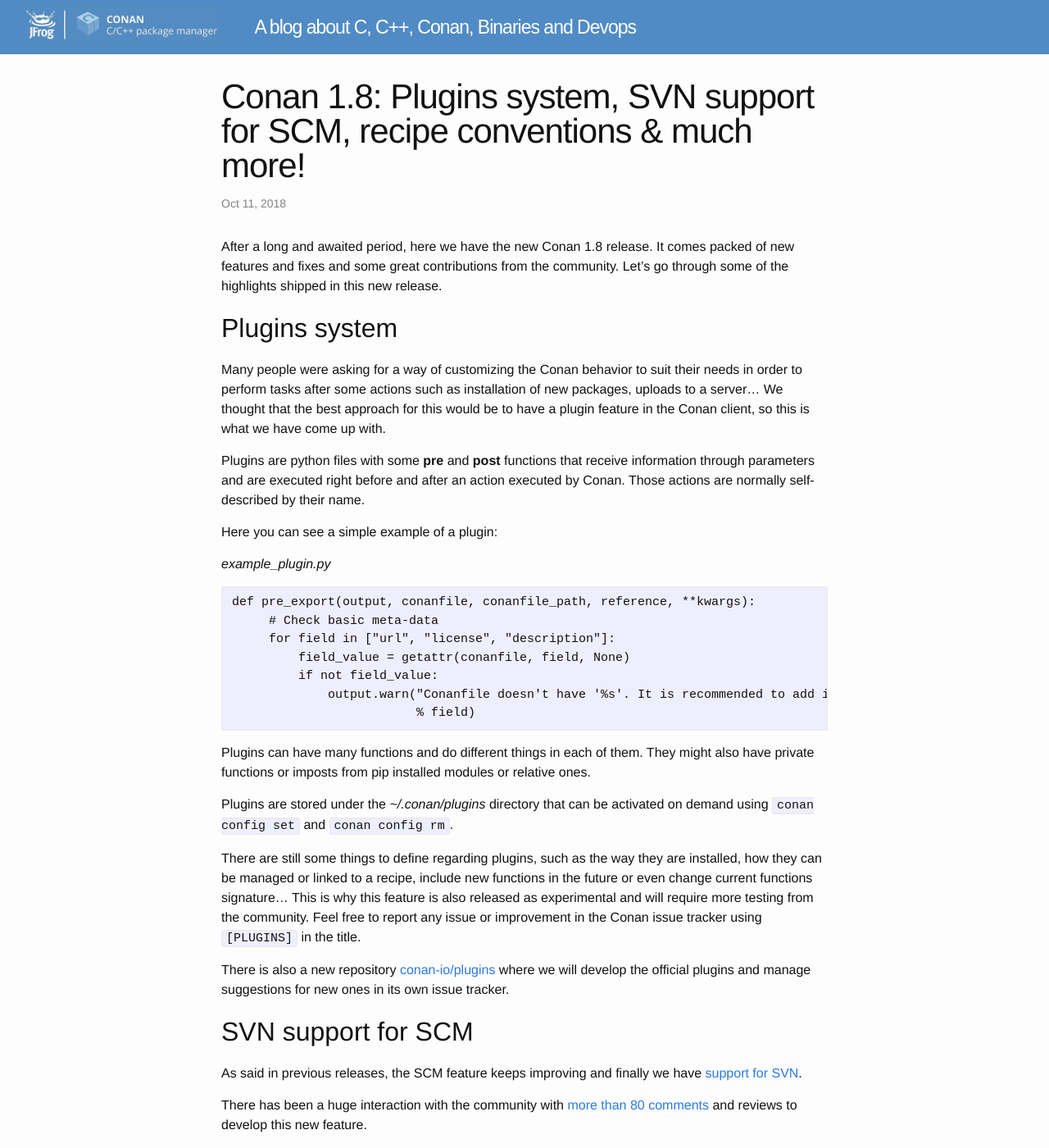
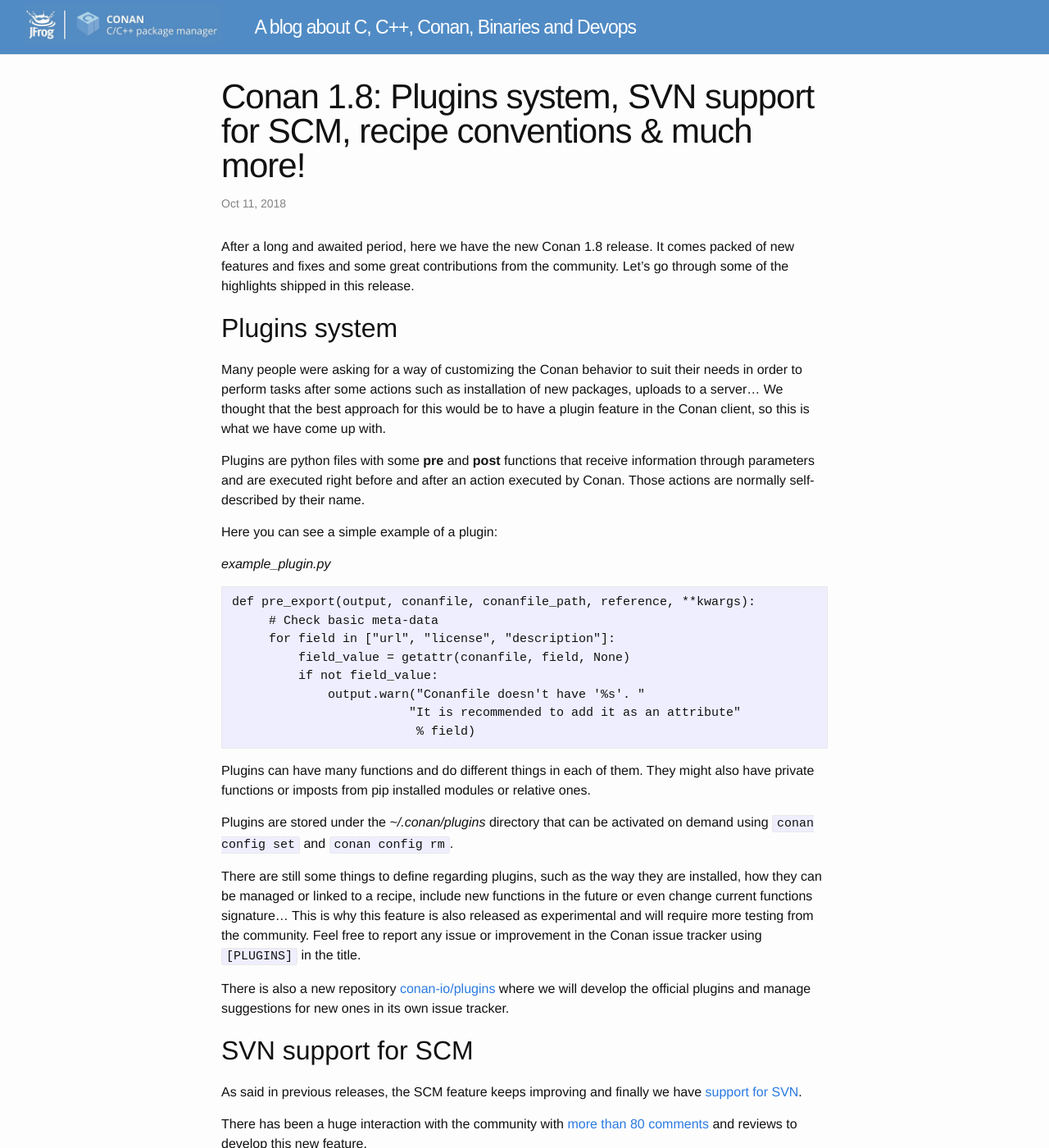
Before and after one commit to conan-io/conan-io.github.io, a Jekyll site: the page built from _posts/2018-10-11-New-conan-release-1-8.markdown, in a window 1280 px wide and 1400 px high. Shown: the whole window at 82% size. Built offline with Jekyll 4.4.1, drawn with Linux system fonts in a browser that asks for light colours; comment, search, counter and statistics services are not loaded; some of the changed text lies outside the part shown.

Commit message:
final tweaks

````diff
--- a/_posts/2018-10-11-New-conan-release-1-8.markdown
+++ b/_posts/2018-10-11-New-conan-release-1-8.markdown
@@ -5,7 +5,7 @@ title: "Conan 1.8: Plugins system, SVN support for SCM, recipe conventions & muc
 ---
 
 After a long and awaited period, here we have the new Conan 1.8 release. It comes packed of new features and fixes and some great
-contributions from the community. Let's go through some of the highlights shipped in this new release.
+contributions from the community. Let's go through some of the highlights shipped in this release.
 
 ## Plugins system
 
@@ -25,7 +25,8 @@ def pre_export(output, conanfile, conanfile_path, reference, **kwargs):
      for field in ["url", "license", "description"]:
          field_value = getattr(conanfile, field, None)
          if not field_value:
-             output.warn("Conanfile doesn't have '%s'. It is recommended to add it as an attribute"
+             output.warn("Conanfile doesn't have '%s'. "
+                        "It is recommended to add it as an attribute"
                          % field)
 ```
 
````
Also changed, not shown: other parts of _posts/2018-10-11-New-conan-release-1-8.markdown (+2 -2 lines).
